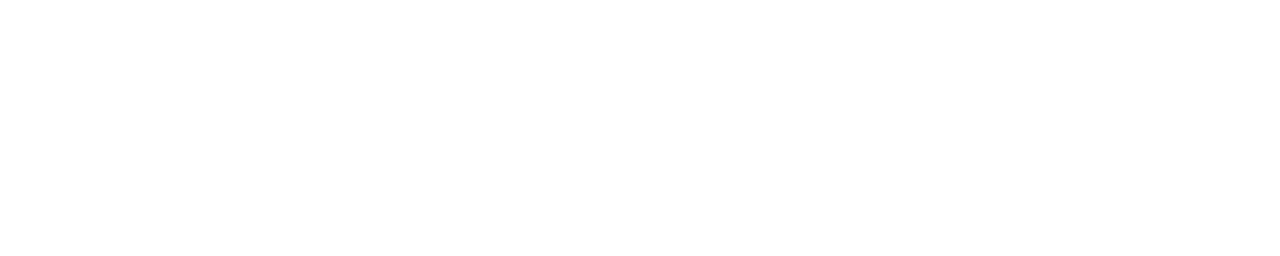
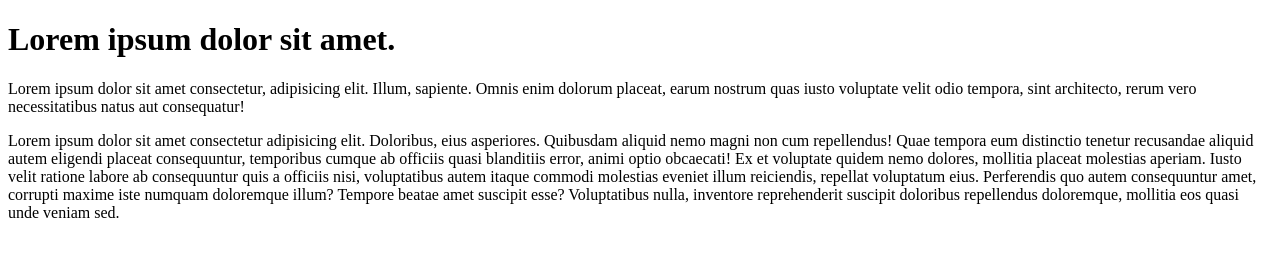
Before and after one commit to ronichando/test, a plain HTML site: page index.html in a window 1280 px wide. Drawn offline with Linux system fonts and the light colour scheme.

Commit message:
Some content added

```diff
--- a/index.html
+++ b/index.html
@@ -6,6 +6,9 @@
     <title>Document</title>
 </head>
 <body>
+    <h1>Lorem ipsum dolor sit amet.</h1>
+    <p>Lorem ipsum dolor sit amet consectetur, adipisicing elit. Illum, sapiente. Omnis enim dolorum placeat, earum nostrum quas iusto voluptate velit odio tempora, sint architecto, rerum vero necessitatibus natus aut consequatur!</p>
 
+    <p>Lorem ipsum dolor sit amet consectetur adipisicing elit. Doloribus, eius asperiores. Quibusdam aliquid nemo magni non cum repellendus! Quae tempora eum distinctio tenetur recusandae aliquid autem eligendi placeat consequuntur, temporibus cumque ab officiis quasi blanditiis error, animi optio obcaecati! Ex et voluptate quidem nemo dolores, mollitia placeat molestias aperiam. Iusto velit ratione labore ab consequuntur quis a officiis nisi, voluptatibus autem itaque commodi molestias eveniet illum reiciendis, repellat voluptatum eius. Perferendis quo autem consequuntur amet, corrupti maxime iste numquam doloremque illum? Tempore beatae amet suscipit esse? Voluptatibus nulla, inventore reprehenderit suscipit doloribus repellendus doloremque, mollitia eos quasi unde veniam sed.</p>
 </body>
 </html>
```
